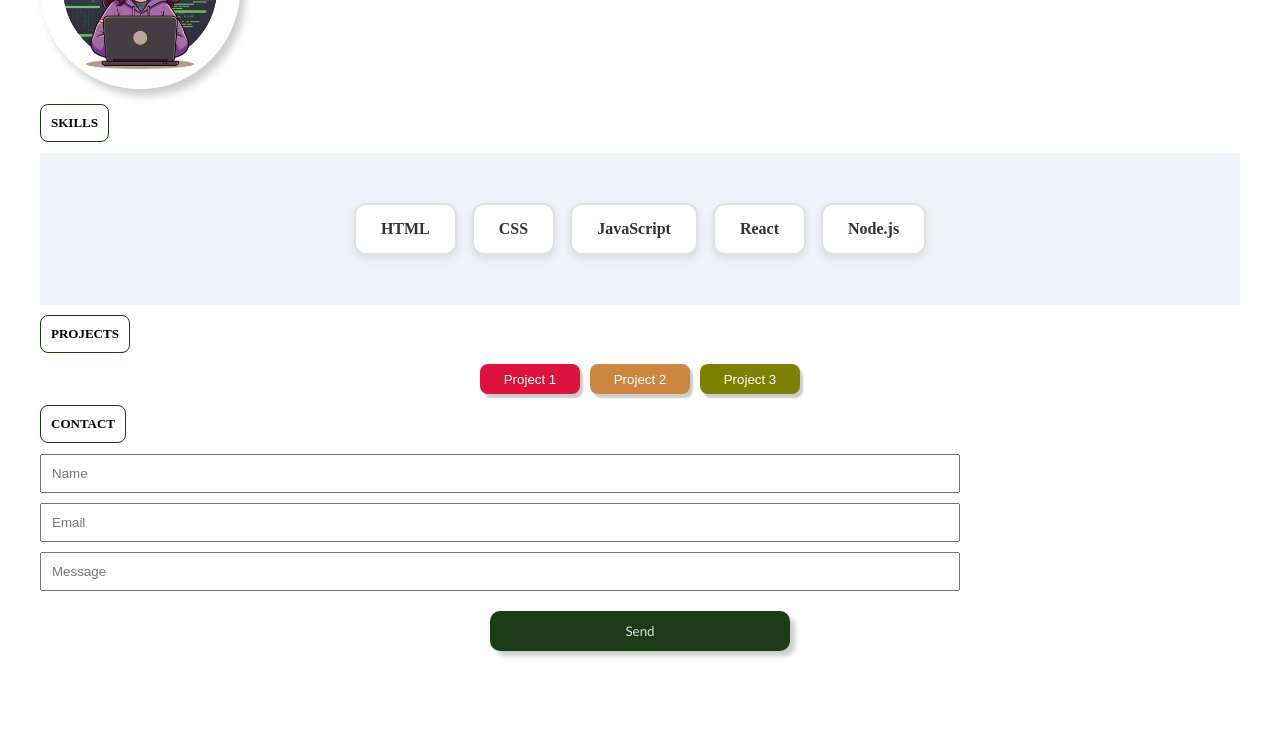
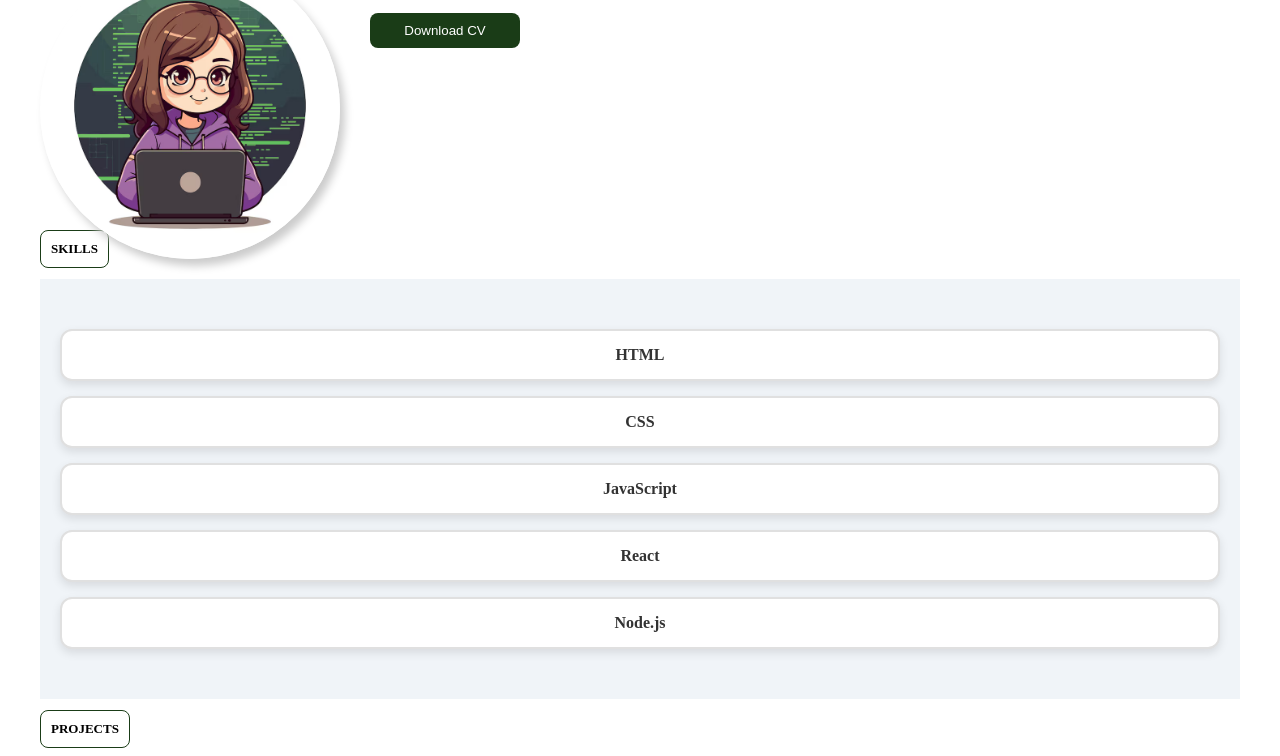
Before and after one commit to kamilovamaftuna2025/portfolio-project-01, a plain HTML site: page index.html in a window 1280 px wide. Shown: the part 302-1058 px from the top of the page. Before the commit the page ends 971 px from the top, so only its background shows below. Drawn offline with Linux system fonts and the light colour scheme; files whose address does not match are found by name.

```diff
--- a/main.css
+++ b/main.css
@@ -39,8 +39,8 @@ header {
 }
 
 .img {
-    width: 200px;
-    height: 200px;
+    width: 300px;
+    height: 300px;
     border-radius: 50%;
     box-shadow: 5px 7px 8px #ccc;
 }
@@ -48,7 +48,9 @@ header {
 #about {
     display: flex;
     gap: 30px;
-    margin-top: 30px;
+    margin-top: 100px;
+    width: max-content;
+    height: 40vh;
 }
 
 .btn {
@@ -92,6 +94,7 @@ h2 {
   justify-content: center;
   gap: 15px;
   flex-wrap: wrap;
+
 }
 
 .skill {
@@ -103,6 +106,7 @@ h2 {
   color: #333;
   transition: transform 0.3s ease, background-color 0.3s ease;
   border: 2px solid #e0e0e0;
+  width: 3000px;
 }
 
 .skill:hover {
@@ -112,13 +116,15 @@ h2 {
 }
 #projects{
   display: flex;
+  flex-wrap: wrap;
   justify-content: center;
-  gap: 10px;
+  gap: 0;
+  height: 30vh;
 }
 
 .projectb1  {
-  width: 100px;
-  height: 30px;
+  width: 1000px;
+  height:50px;
   border-radius: 8px;
   box-shadow: 3px 4px 2px #ccc;
   border-color: transparent;
@@ -130,8 +136,8 @@ a{
 }
 
 .projectb2  {
-  width: 100px;
-  height: 30px;
+  width: 1000px;
+  height: 50px;
   border-radius: 8px;
   box-shadow: 3px 4px 2px #ccc;
   border-color: transparent;
@@ -143,8 +149,8 @@ a{
 }
 
 .projectb3  {
-  width: 100px;
-  height: 30px;
+  width: 1000px;
+  height: 50px;
   border-radius: 8px;
   box-shadow: 3px 4px 2px #ccc;
   border-color: transparent;
@@ -157,6 +163,7 @@ a{
 #contact{
   display: flex;
   flex-wrap: wrap;
+  height: 40vh;
 }
 input{
   padding: 10px;
```
